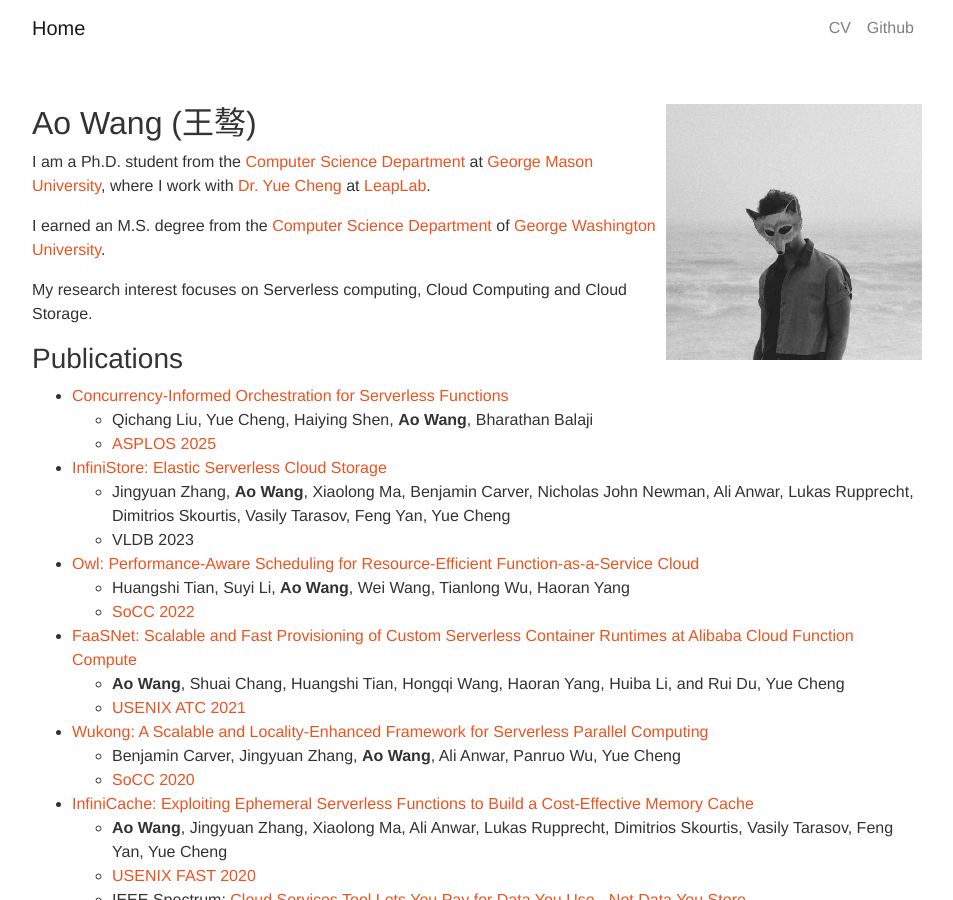
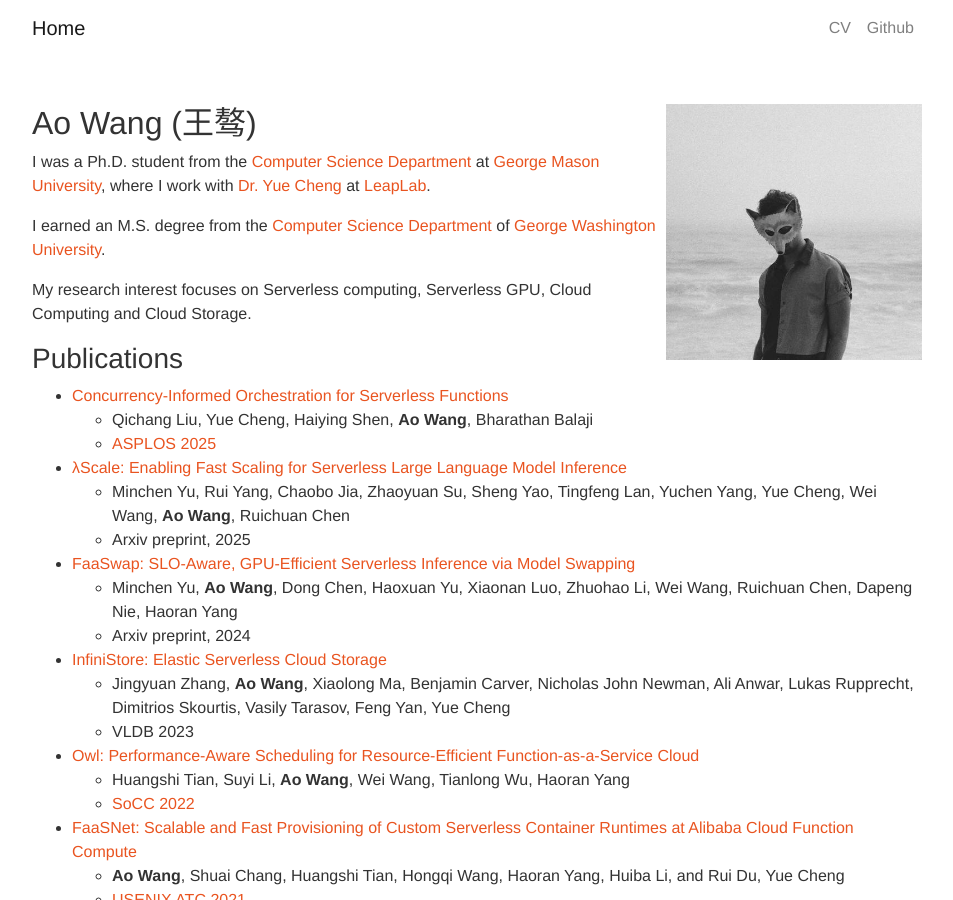
Before and after one commit to wangaoone/wangaoone.github.io, a Jekyll site: the page built from index.md, in a window 1280 px wide and 900 px high. Shown: the whole window, without its empty margins (163-1116 px from the left). Built offline with Jekyll 4.4.1, drawn with Linux system fonts in a browser that asks for light colours.

Commit message:
Update index.md

```diff
--- a/index.md
+++ b/index.md
@@ -9,18 +9,24 @@ layout: home
   Ao Wang (王骜)
 </h2>
 
-I am a Ph.D. student from the [Computer Science Department](https://cs.gmu.edu/) at [George Mason University](https://www2.gmu.edu/),
-where I work with [Dr. Yue Cheng](https://cs.gmu.edu/~yuecheng/) at [LeapLab](https://mason-leap-lab.github.io/).
+I was a Ph.D. student from the [Computer Science Department](https://cs.gmu.edu/) at [George Mason University](https://www2.gmu.edu/),
+where I work with [Dr. Yue Cheng](https://tddg.github.io/) at [LeapLab](https://mason-leap-lab.github.io/).
 
 I earned an M.S. degree from the [Computer Science Department](https://www.cs.seas.gwu.edu/) of [George Washington University](https://www.gwu.edu/).
 
-My research interest focuses on Serverless computing, Cloud Computing and Cloud Storage.
+My research interest focuses on Serverless computing, Serverless GPU, Cloud Computing and Cloud Storage.
 
 
 ### Publications
 - [Concurrency-Informed Orchestration for Serverless Functions](https://www.asplos-conference.org/asplos2025/)
   - Qichang Liu, Yue Cheng, Haiying Shen, **Ao Wang**, Bharathan Balaji
   - [ASPLOS 2025](https://www.asplos-conference.org/asplos2025/)
+- [λScale: Enabling Fast Scaling for Serverless Large Language Model Inference](https://arxiv.org/abs/2502.09922)
+  - Minchen Yu, Rui Yang, Chaobo Jia, Zhaoyuan Su, Sheng Yao, Tingfeng Lan, Yuchen Yang, Yue Cheng, Wei Wang, **Ao Wang**, Ruichuan Chen
+  - Arxiv preprint, 2025
+- [FaaSwap: SLO-Aware, GPU-Efficient Serverless Inference via Model Swapping](https://arxiv.org/abs/2306.03622)
+  - Minchen Yu, **Ao Wang**, Dong Chen, Haoxuan Yu, Xiaonan Luo, Zhuohao Li, Wei Wang, Ruichuan Chen, Dapeng Nie, Haoran Yang
+  - Arxiv preprint, 2024
 - [InfiniStore: Elastic Serverless Cloud Storage](https://arxiv.org/abs/2209.01496)
   - Jingyuan Zhang, **Ao Wang**, Xiaolong Ma, Benjamin Carver, Nicholas John Newman, Ali Anwar, Lukas Rupprecht, Dimitrios Skourtis, Vasily Tarasov, Feng Yan, Yue Cheng
   - VLDB 2023
```
